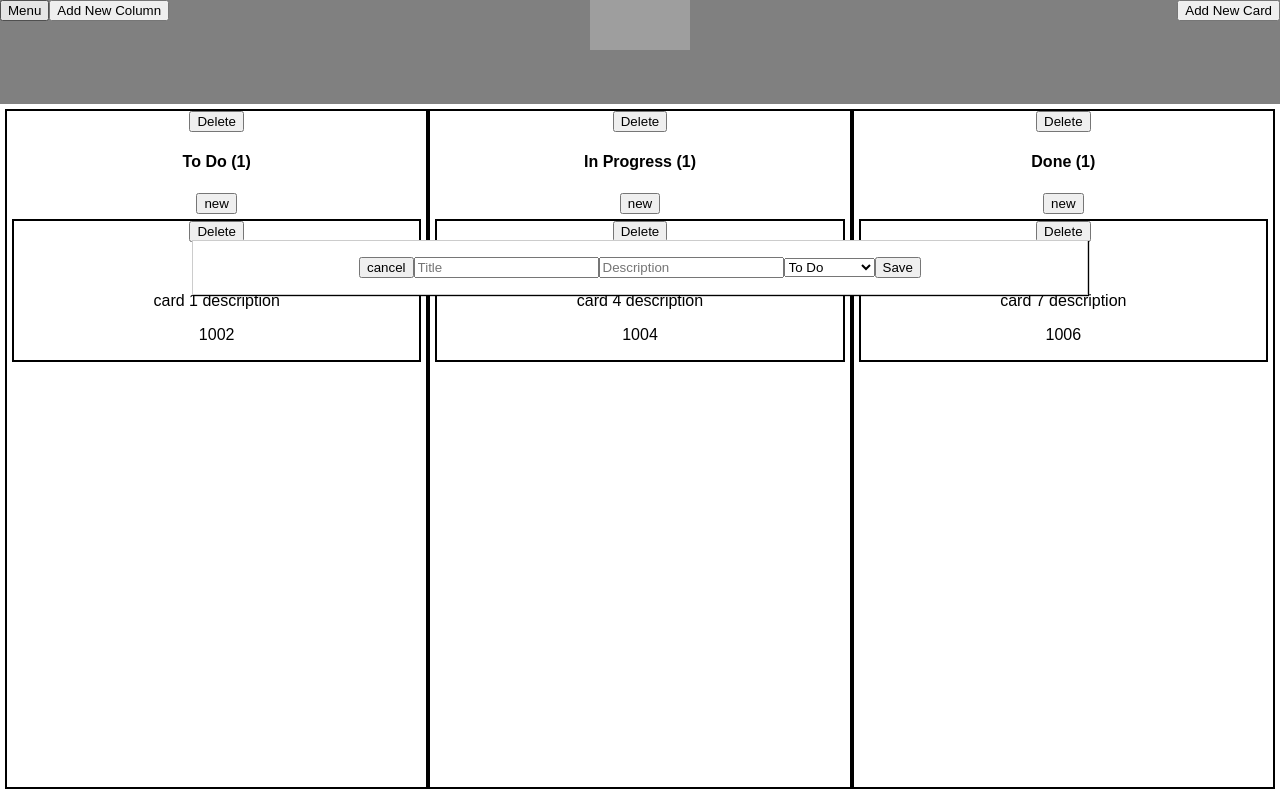
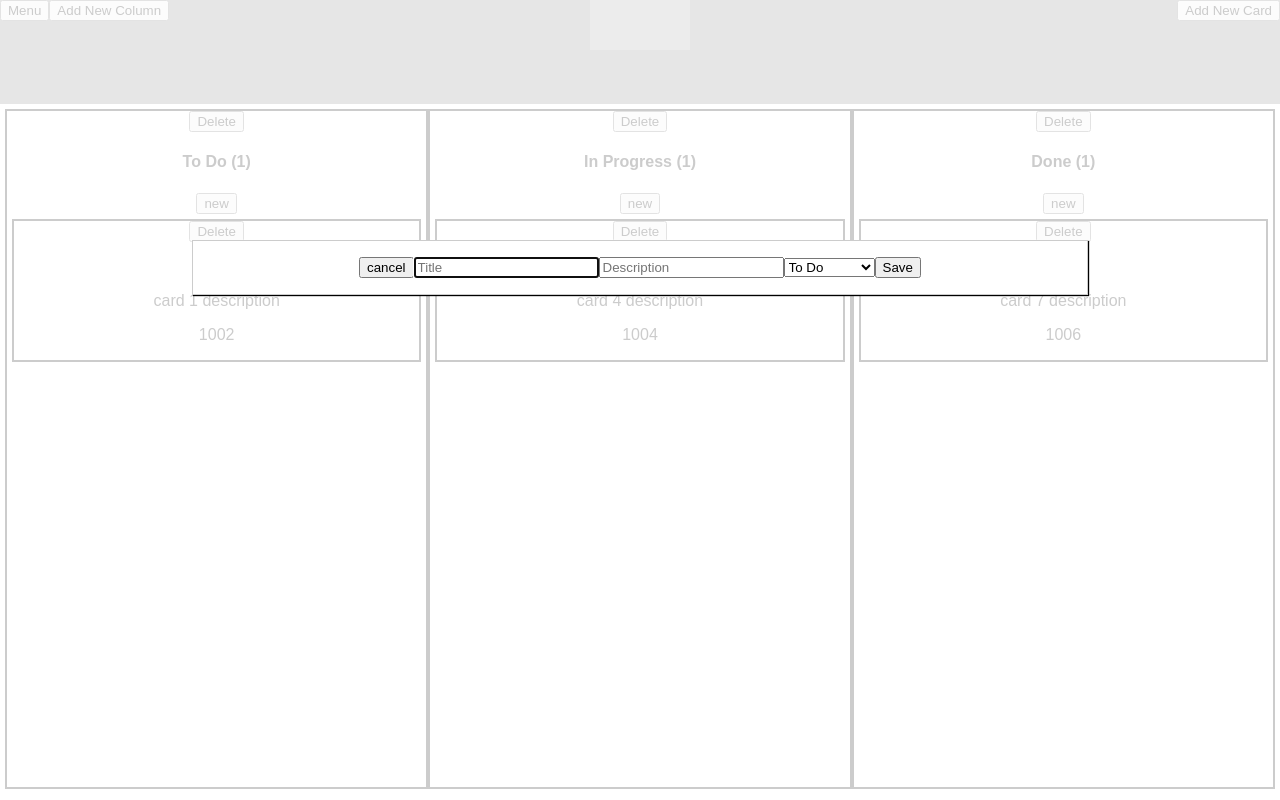
Before and after one commit to acsly/kanbanboard-naive-react, a React app: page / in a window 1280 px wide. Both pictures are taken after a click on the button "Add New Card". Built offline with nearby package versions, Linux system fonts and the light colour scheme; grey boxes are pictures that could not be loaded.

Commit message:
backdrop and autofocus on inputs implemented

```diff
--- /dev/null
+++ b/src/components/generics/Backdrop/Backdrop.css
@@ -0,0 +1,7 @@
+.Backdrop {
+    width: 100%;
+    height: 100%;
+    position: fixed;
+    z-index: 100;
+    background-color: rgba(255,255,255,0.8);
+}
--- /dev/null
+++ b/src/components/generics/Backdrop/Backdrop.js
@@ -0,0 +1,10 @@
+import React from 'react';
+import classes from './Backdrop.css';
+const backdrop = (props) => {
+    if (props.display) {
+        return (<div className={classes.Backdrop}></div>);
+    }
+    return null;
+};
+
+export default backdrop;
--- a/src/components/generics/Cardform/Cardform.js
+++ b/src/components/generics/Cardform/Cardform.js
@@ -22,7 +22,7 @@ const cardform = (props) => {
     let form = (
         <div className={classes.Cardform}>
             <button onClick={() => props.cancelClicked("Cancel")}>cancel</button>
-            <input id="card-title" placeholder="Title" onChange={(event) => onChangeHandler(event)}></input>
+            <input id="card-title" placeholder="Title" onChange={(event) => onChangeHandler(event)} autoFocus></input>
             <input id="card-description" placeholder="Description" onChange={(event) => onChangeHandler(event)} ></input>
             <select id="column-selector" onChange={(event) => onChangeHandler(event)} >
                 {options}
--- a/src/components/generics/Columnform/Columnform.js
+++ b/src/components/generics/Columnform/Columnform.js
@@ -10,7 +10,7 @@ const columnform = (props) => {
     let form = (
         <div className={classes.Columnform}>
             <button onClick={() => props.cancelClicked("Cancel")}>cancel</button>
-            <input placeholder="Name" onChange={(event) => onChangeHandler(event)}></input>
+            <input placeholder="Name" onChange={(event) => onChangeHandler(event)} autoFocus></input>
             <button onClick={() => props.saveClicked(name)}>Save</button>
         </div>
     );
--- a/src/components/generics/Modal/Modal.css
+++ b/src/components/generics/Modal/Modal.css
@@ -1,6 +1,6 @@
 .Modal {
     position: fixed;
-    z-index: 500;
+    z-index: 200;
     background-color: white;
     width: 70%;
     border: 1px solid #ccc;
--- a/src/components/generics/Modal/Modal.js
+++ b/src/components/generics/Modal/Modal.js
@@ -8,7 +8,7 @@ const modal = (props) => {
                 {props.children}
             </div>
         );
-    }else {
+    } else {
         return null;
     }
 
--- a/src/containers/App.js
+++ b/src/containers/App.js
@@ -6,6 +6,7 @@ import Board from '../components/Board/Board';
 import Modal from '../components/generics/Modal/Modal';
 import Cardform from '../components/generics/Cardform/Cardform';
 import Columnform from '../components/generics/Columnform/Columnform';
+import Backdrop from '../components/generics/Backdrop/Backdrop';
 
 class App extends Component {
 
@@ -184,6 +185,7 @@ class App extends Component {
   render() {
     return (
       <div className={classes.App}>
+        <Backdrop display={this.state.displayModel} />
         <Toolbar
           newColumnGenericClicked={this.modelDisplayHandler}
           newCardGenericClicked={this.modelDisplayHandler} />
```
